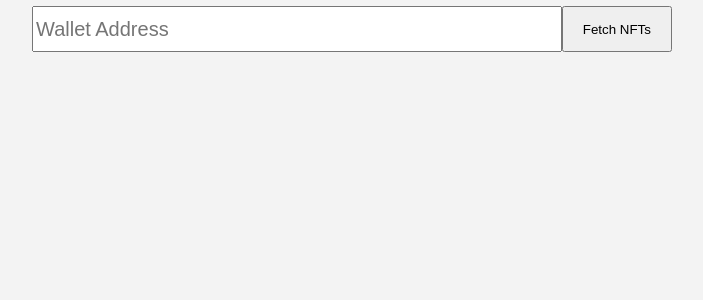
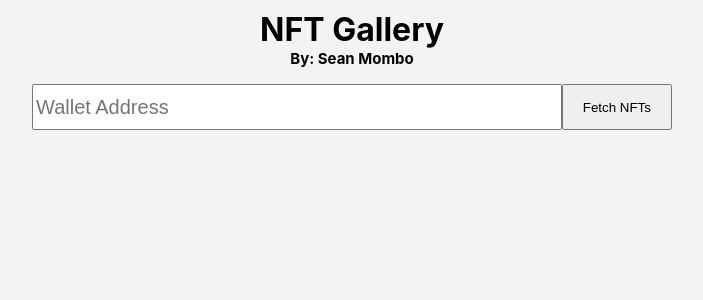
Before and after one commit to SeanMombo/nft-gallery-fullstack, a Next.js app: page / in a window 1280 px wide. Shown: the top 300 px of the page, without its empty margins (288-991 px from the left). Built offline with nearby package versions, Linux system fonts and the light colour scheme.

Commit message:
feat: added error message

```diff
--- /dev/null
+++ b/components/ErrorMessage/ErrorMessage.module.css
@@ -0,0 +1,8 @@
+.errorMessage {
+  padding: 0 10%;
+  text-align: left;
+}
+.errorMessage p {
+  color: rgb(138, 0, 0);
+  font-size: 25px;
+}
--- /dev/null
+++ b/components/ErrorMessage/ErrorMessage.tsx
@@ -0,0 +1,18 @@
+// display error message react component
+import styles from './ErrorMessage.module.css';
+import React from 'react';
+import useNftStore from '../../store/nfts';
+
+const ErrorMessage = () => {
+  const { error } = useNftStore((state) => ({ error: state.error}));
+  if (!error) {
+    return null;
+  }
+  return (
+    <div className={styles.errorMessage}>
+      <p>ERROR: {error}</p>
+    </div>
+  );
+};
+
+export default ErrorMessage;
--- a/components/NftGallery/NftGallery.module.css
+++ b/components/NftGallery/NftGallery.module.css
@@ -4,6 +4,7 @@
   grid-gap: 4rem;
   padding: 40px 10%;
   overflow: auto;
+  overflow-x: hidden;
 }
 
 @media (max-width: 768px) {
--- a/components/SearchBar/SearchBar.module.css
+++ b/components/SearchBar/SearchBar.module.css
@@ -25,7 +25,7 @@
 
 @media (max-width: 768px) {
   .searchbar {
-    padding: 30px 10% 30px;
+    padding: 30px 0 30px;
     width: 80%;
   }
   .searchbar input {
--- a/pages/index.tsx
+++ b/pages/index.tsx
@@ -3,10 +3,15 @@ import Image from 'next/image'
 import styles from '../styles/Home.module.css'
 import SearchBar from '../components/SearchBar/Searchbar'
 import NftGallery from '../components/NftGallery/NftGallery'
+import ErrorMessage from '../components/ErrorMessage/ErrorMessage'
+
 export default function Home() {
   return (
     <div className={styles.container}>
+      <h1>NFT Gallery</h1>
+      <h4>By: Sean Mombo</h4>
       <SearchBar/>
+      <ErrorMessage/>
       <NftGallery/>
     </div>
   )
--- a/styles/Home.module.css
+++ b/styles/Home.module.css
@@ -6,3 +6,12 @@
   overflow: hidden;
   background: rgb(243, 243, 243);
 }
+
+.container  h1 {
+  margin: 10px 0 0;
+  flex: unset;
+}
+.container  h4 {
+  font-size: 15px;
+  margin: 0 0 10px;
+}
```
